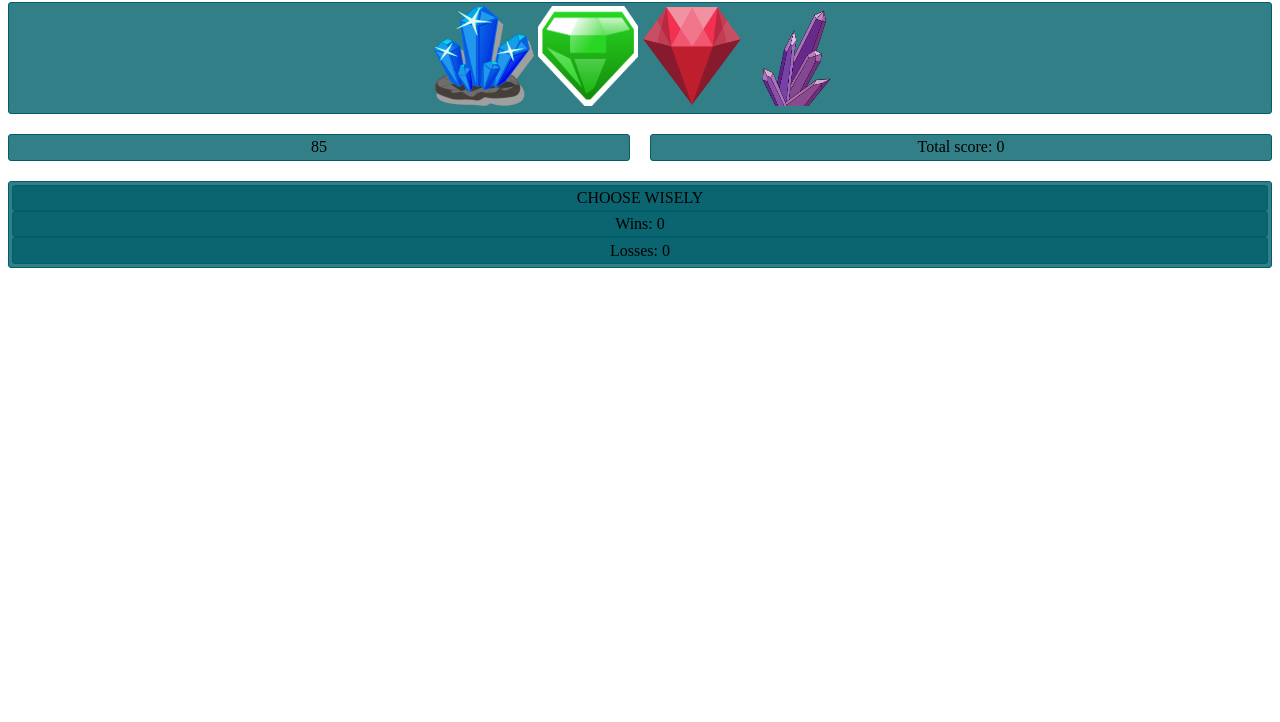
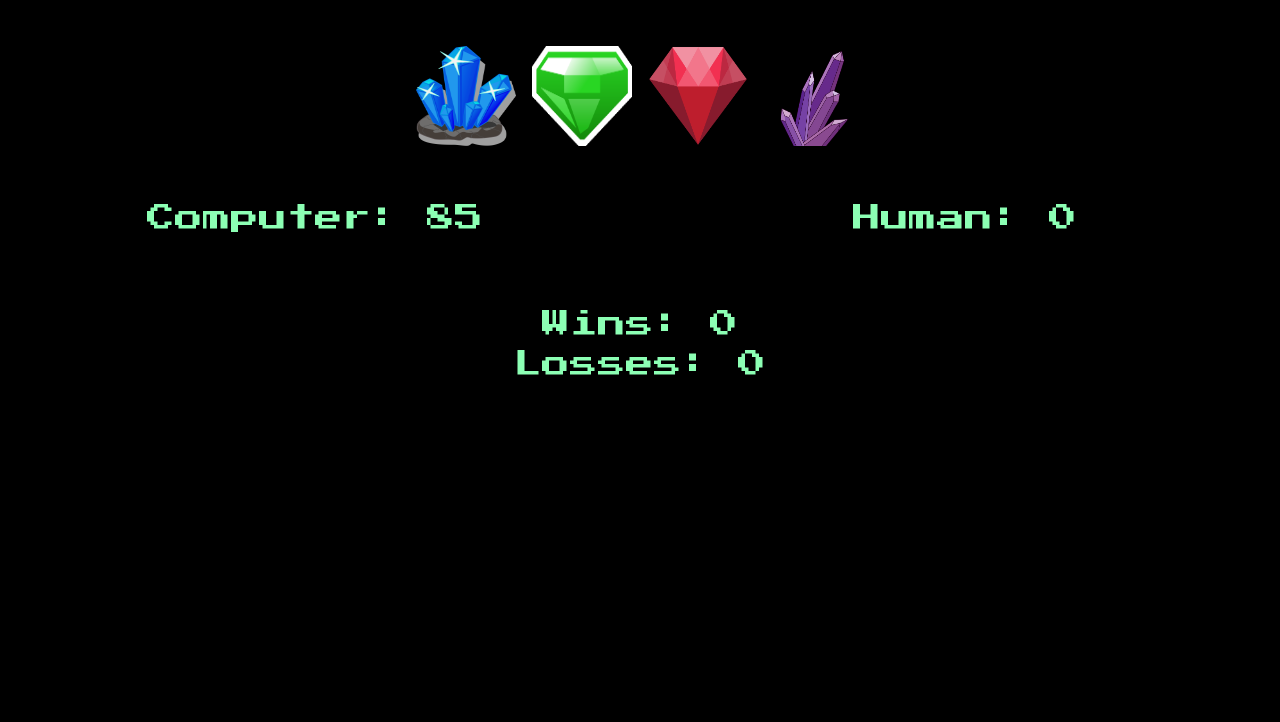
Before and after one commit to danielsonio/week-4-game, a plain HTML site: page index.html in a window 1280 px wide. Shown: the part 78-800 px from the top of the page. Drawn offline with nearby package versions, Linux system fonts and the light colour scheme.

Commit message:
added reset.css and restyled

```diff
--- a/assets/css/reset.css
+++ b/assets/css/reset.css
@@ -0,0 +1,48 @@
+/* http://meyerweb.com/eric/tools/css/reset/
+   v2.0 | 20110126
+   License: none (public domain)
+*/
+
+html, body, div, span, applet, object, iframe,
+h1, h2, h3, h4, h5, h6, p, blockquote, pre,
+a, abbr, acronym, address, big, cite, code,
+del, dfn, em, img, ins, kbd, q, s, samp,
+small, strike, strong, sub, sup, tt, var,
+b, u, i, center,
+dl, dt, dd, ol, ul, li,
+fieldset, form, label, legend,
+table, caption, tbody, tfoot, thead, tr, th, td,
+article, aside, canvas, details, embed,
+figure, figcaption, footer, header, hgroup,
+menu, nav, output, ruby, section, summary,
+time, mark, audio, video {
+	margin: 0;
+	padding: 0;
+	border: 0;
+	font-size: 100%;
+	font: inherit;
+	vertical-align: baseline;
+}
+/* HTML5 display-role reset for older browsers */
+article, aside, details, figcaption, figure,
+footer, header, hgroup, menu, nav, section {
+	display: block;
+}
+body {
+	line-height: 1;
+}
+ol, ul {
+	list-style: none;
+}
+blockquote, q {
+	quotes: none;
+}
+blockquote:before, blockquote:after,
+q:before, q:after {
+	content: '';
+	content: none;
+}
+table {
+	border-collapse: collapse;
+	border-spacing: 0;
+}
--- a/assets/css/style.css
+++ b/assets/css/style.css
@@ -1,31 +1,45 @@
+body {
+  background: rgb(0, 0, 0);
+}
+
 .wrapper {
   display: grid;
   grid-template-columns: 1fr 1fr;
   grid-gap: 20px;
+  font-family: 'Press Start 2P', cursive;
+  color: rgb(140, 255, 180);
+
 }
 
 .wrapper div {
-  border: 1px solid rgb(0, 95, 107);
   border-radius: 3px;
-  background-color: rgba(0,95,107,0.8);
   padding: 0.2em;
 }
 
 #title {
   grid-column: 1/ -1;
   text-align: center;
-  font-size: 32px;
+  font-size: 36px;
+  margin-top: 20px;
 }
 
 #crystals {
   grid-column: 1/ -1;
   text-align: center;
+  margin-top: 30px;
 }
 
 #scoreboard {
   grid-column: 1/ -1;
   text-align: center;
+  font-size: 28px;
+  margin-top: 30px;
 }
-#random-num, #total-score {
+#comp-num, #total-score {
   text-align: center;
+  font-size: 28px;
+  margin-top: 30px;
 }
+#win-lose {
+  font-size: 28px;
+}
--- a/assets/javascript/game.js
+++ b/assets/javascript/game.js
@@ -1,31 +1,4 @@
-// 2. The player will have to guess the answer, just like in Hangman. This time, though, the player will guess with numbers instead of letters.
-//
-// 3. Here's how the app works:
-//
-//    * There will be four crystals displayed as buttons on the page.
-//
-//    * The player will be shown a random number at the start of the game.
-//
-//    * When the player clicks on a crystal, it will add a specific amount of points to the player's total score.
-//
-//      * Your game will hide this amount until the player clicks a crystal.
-//      * When they do click one, update the player's score counter.
-//
-//    * The player wins if their total score matches the random number from the beginning of the game.
-//
-//    * The player loses if their score goes above the random number.
-//
-//    * The game restarts whenever the player wins or loses.
-//
-//      * When the game begins again, the player should see a new random number. Also, all the crystals will have four new hidden values. Of course, the user's score (and score counter) will reset to zero.
-//
-//    * The app should show the number of games the player wins and loses. To that end, do not refresh the page as a means to restart the game.
-//
-// ##### Option 1 Game design notes
-//
-// * The random number shown at the start of the game should be between 19 - 120.
-//
-// * Each crystal should have a random hidden value between 1 - 12.
+$(document).ready(function() {
 
   var winCounter = 0;
   var lossCounter = 0;
@@ -37,8 +10,6 @@ var greenNum;
   var purpleNum;
   var redNum;
 
-$(document).ready(function() {
-
 function startGame() {
   //sets all random numbers for the round
   compRandomNum = Math.floor(Math.random() * (120 - 20)) + 19;
@@ -49,7 +20,7 @@ function startGame() {
   scoreCounter = 0;
 
   //displays computer random number and scoreboard
-  $("#win-lose").html("CHOOSE WISELY");
+  $("#win-lose").html("");
   $("#random-num").html(compRandomNum);
   $("#win-count").html(winCounter);
   $("#loss-count").html(lossCounter);
@@ -61,6 +32,7 @@ function startGame() {
 function clickCrystals() {
   //Click events for each crystal
   $("#blue-crystal").on("click", function() {
+    //adds crystal value to round score count
     scoreCounter += blueNum;
     gameCheck();
   });
@@ -78,24 +50,22 @@ function clickCrystals() {
   });
 }
 
-
-
+//compares round score to the computer number
 function gameCheck() {
   console.log("Score Counter: " + scoreCounter);
   $("#round-points").html(scoreCounter);
 
   if (scoreCounter === compRandomNum){
-    $("#win-lose").html("You Win!");
+    $("#win-lose").html("YOU CHOSE WISELY!");
     winCounter++;
-    setTimeout(startGame, 2000);
+    setTimeout(startGame, 2500);
   } else if(scoreCounter > compRandomNum) {
-    $("#win-lose").html("You Lose!");
+    $("#win-lose").html("YOU CHOSE POORLY!");
     lossCounter++;
-    setTimeout(startGame, 2000);
+    setTimeout(startGame, 2500);
   };
 
 }
-
 
 
 clickCrystals();
--- a/index.html
+++ b/index.html
@@ -3,8 +3,10 @@
   <head>
     <meta charset="utf-8">
     <title>Crystal Collector</title>
+    <link rel="stylesheet" href="assets/css/reset.css">
     <link rel="stylesheet" href="assets/css/style.css">
     <script src="https://ajax.googleapis.com/ajax/libs/jquery/3.2.0/jquery.min.js"></script>
+    <link href="https://fonts.googleapis.com/css?family=Press+Start+2P" rel="stylesheet">
   </head>
   <body>
     <div class="wrapper">
@@ -15,8 +17,8 @@
         <span id="red-crystal"><img src="assets/images/red_crystal.png" alt="red crystal" style="width:100px;height:100px;"></span>
         <span id="purple-crystal"><img src="assets/images/purple_crystal.png" alt="purple crystal" style="width:100px;height:100px;"></span>
       </div>
-        <div id="random-num"></div>
-        <div id="total-score">Total score: <span id="round-points"></span></div>
+        <div id="comp-num">Computer: <span id="random-num"></span></div>
+        <div id="total-score">Human: <span id="round-points"></span></div>
       <div id="scoreboard">
         <div id="win-lose"></div>
         <div> Wins:
```
Lines whose indentation alone changed are shown as unchanged.
